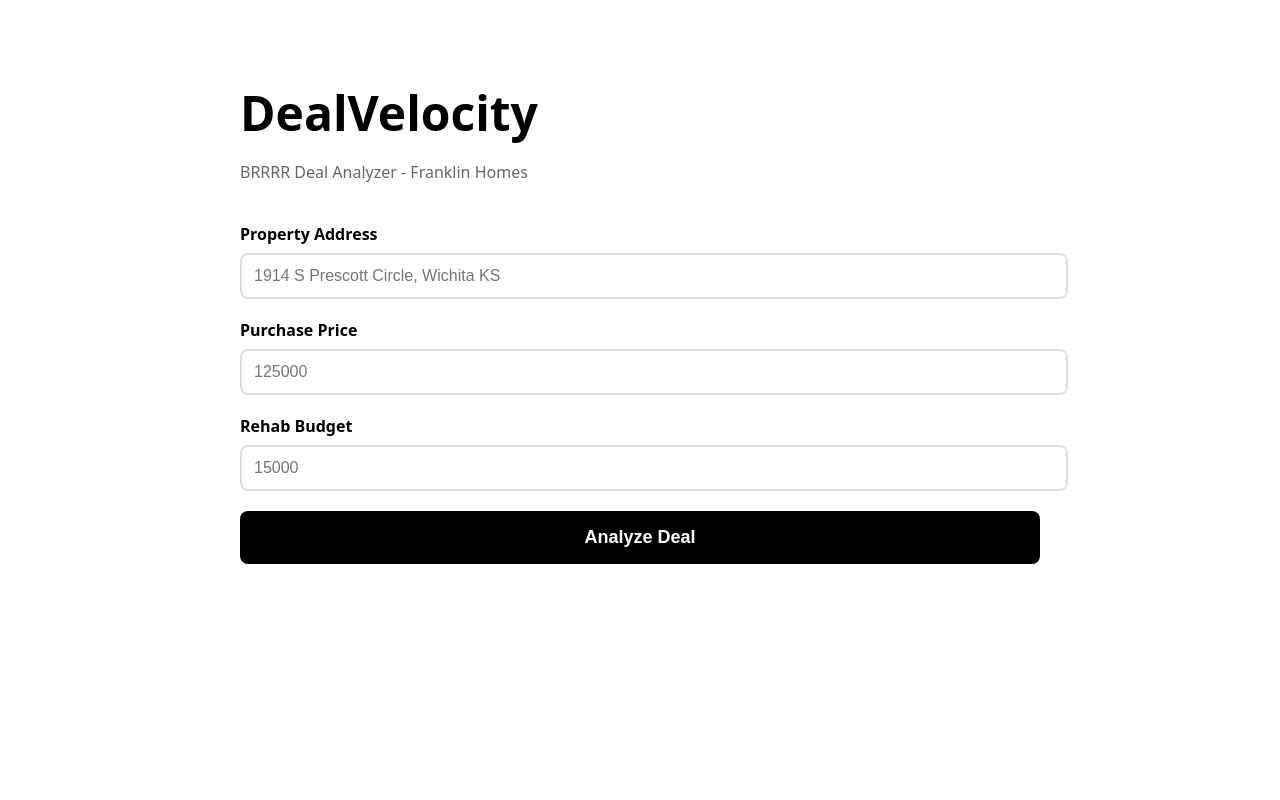
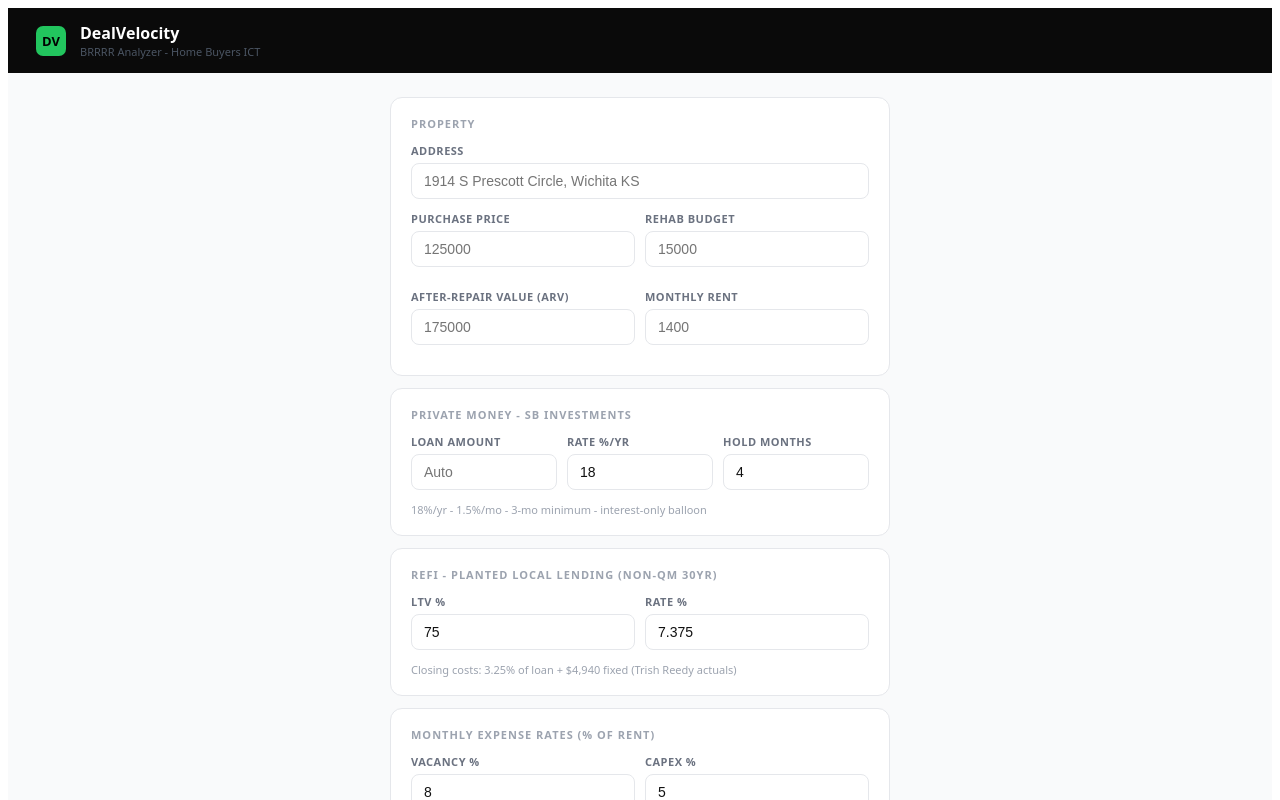
Before and after one commit to franklinhomesict/dealvelocity, a Next.js app: page / in a window 1280 px wide. Shown: the top 800 px of the page. Built offline with nearby package versions, Linux system fonts and the light colour scheme.

Commit message:
Full BRRRR analyzer: ARV, private money cost, real closing costs, cash flow breakdown

```diff
--- a/pages/index.js
+++ b/pages/index.js
@@ -1,130 +1,175 @@
 import { useState } from 'react';
+
+const fmt = (n) => '$' + Math.round(n).toLocaleString();
+const pct = (n) => (n * 100).toFixed(1) + '%';
 
 export default function Home() {
   const [address, setAddress] = useState('');
   const [purchasePrice, setPurchasePrice] = useState('');
   const [rehabBudget, setRehabBudget] = useState('');
+  const [arv, setArv] = useState('');
+  const [monthlyRent, setMonthlyRent] = useState('');
+  const [privateLoanAmt, setPrivateLoanAmt] = useState('');
+  const [holdingMonths, setHoldingMonths] = useState('4');
+  const [privateRate, setPrivateRate] = useState('18');
+  const [refiLtv, setRefiLtv] = useState('75');
+  const [refiRate, setRefiRate] = useState('7.375');
+  const [vacancyPct, setVacancyPct] = useState('8');
+  const [capexPct, setCapexPct] = useState('5');
+  const [pmPct, setPmPct] = useState('8');
+  const [maintenancePct, setMaintenancePct] = useState('5');
   const [results, setResults] = useState(null);
 
   const calculate = () => {
     const purchase = parseFloat(purchasePrice) || 0;
     const rehab = parseFloat(rehabBudget) || 0;
-
-    // Purchase closing costs (from your ALTA statements)
-    const recordingFees = 400;
-    const titleClosing = 340;
-    const titleLenderPolicy = 266;
-    const titleOwnerPolicy = 858;
-    const purchaseClosingCosts = recordingFees + titleClosing + titleLenderPolicy + titleOwnerPolicy;
-
-    // Total all-in
-    const totalAllIn = purchase + rehab + purchaseClosingCosts;
-
-    // Refi (75% LTV of ARV - assuming ARV = all-in for now)
-    const refiLoanAmount = totalAllIn * 0.75;
-    const refiRate = 0.07375;
-    const refiClosingCosts = refiLoanAmount * 0.06; // ~6% total closing
-
-    // Cash left in deal
+    const arvVal = parseFloat(arv) || 0;
+    const rent = parseFloat(monthlyRent) || 0;
+    const months = Math.max(parseFloat(holdingMonths) || 4, 3);
+    const privRate = parseFloat(privateRate) / 100;
+    const ltvDec = parseFloat(refiLtv) / 100;
+    const rateDec = parseFloat(refiRate) / 100;
+    const purchaseClosingCosts = 1864;
+    const privateLoan = parseFloat(privateLoanAmt) || (purchase + rehab);
+    const holdingCost = privateLoan * (privRate / 12) * months;
+    const totalAllIn = purchase + rehab + purchaseClosingCosts + holdingCost;
+    const refiLoanAmount = arvVal * ltvDec;
+    const refiClosingCosts = (refiLoanAmount * 0.0325) + 4940;
     const cashLeftIn = totalAllIn - refiLoanAmount + refiClosingCosts;
-
-    // Monthly payment (P&I + taxes + insurance)
-    const monthlyPI = (refiLoanAmount * (refiRate / 12) * Math.pow(1 + refiRate / 12, 360)) / (Math.pow(1 + refiRate / 12, 360) - 1);
-    const monthlyTaxes = (totalAllIn * 0.011) / 12; // 1.1% annual property tax
-    const monthlyInsurance = totalAllIn * 0.0079 / 12; // 0.79% annual
-    const monthlyPITI = monthlyPI + monthlyTaxes + monthlyInsurance;
-
-    setResults({
-      totalAllIn,
-      refiLoanAmount,
-      cashLeftIn,
-      monthlyPITI,
-      refiRate: (refiRate * 100).toFixed(2)
-    });
+    const monthlyRate = rateDec / 12;
+    const monthlyPI = refiLoanAmount > 0 ? (refiLoanAmount * monthlyRate * Math.pow(1 + monthlyRate, 360)) / (Math.pow(1 + monthlyRate, 360) - 1) : 0;
+    const monthlyTaxes = (arvVal * 0.010) / 12;
+    const monthlyIns = (arvVal * 0.0062) / 12;
+    const monthlyPITI = monthlyPI + monthlyTaxes + monthlyIns;
+    const vacancyAmt = rent * (parseFloat(vacancyPct) / 100);
+    const capexAmt = rent * (parseFloat(capexPct) / 100);
+    const pmAmt = rent * (parseFloat(pmPct) / 100);
+    const maintAmt = rent * (parseFloat(maintenancePct) / 100);
+    const totalExp = monthlyPITI + vacancyAmt + capexAmt + pmAmt + maintAmt;
+    const netCashFlow = rent - totalExp;
+    const annualCF = netCashFlow * 12;
+    const cocReturn = cashLeftIn > 0 ? annualCF / cashLeftIn : null;
+    const grossYield = arvVal > 0 ? (rent * 12) / arvVal : 0;
+    const equityCap = arvVal - totalAllIn;
+    const spreadPct = arvVal > 0 ? equityCap / arvVal : 0;
+    let rating = 'Pass'; let ratingColor = '#6b7280';
+    if (cashLeftIn <= 0 && netCashFlow >= 150) { rating = 'Grand Slam'; ratingColor = '#7c3aed'; }
+    else if (netCashFlow >= 200 && cashLeftIn <= totalAllIn * 0.15) { rating = 'Banger'; ratingColor = '#16a34a'; }
+    else if (netCashFlow >= 150) { rating = 'Strong'; ratingColor = '#2563eb'; }
+    else if (netCashFlow >= 50) { rating = 'Marginal'; ratingColor = '#d97706'; }
+    else { rating = 'Pass'; ratingColor = '#ef4444'; }
+    setResults({ purchase, rehab, purchaseClosingCosts, holdingCost, privateLoan, totalAllIn, refiLoanAmount, refiClosingCosts, cashLeftIn, monthlyPI, monthlyTaxes, monthlyIns, monthlyPITI, vacancyAmt, capexAmt, pmAmt, maintAmt, totalExp, netCashFlow, annualCF, cocReturn, grossYield, equityCap, spreadPct, rating, ratingColor, rent });
   };
 
+  const inp = { width: '100%', padding: '9px 12px', fontSize: 14, border: '1.5px solid #e5e7eb', borderRadius: 8, background: '#fff', color: '#111', outline: 'none', boxSizing: 'border-box' };
+  const lbl = { display: 'block', marginBottom: 5, fontWeight: 600, fontSize: 11, color: '#6b7280', textTransform: 'uppercase', letterSpacing: 0.5 };
+  const fw = { marginBottom: 12 };
+  const card = { background: '#fff', border: '1px solid #e5e7eb', borderRadius: 12, padding: '18px 20px', marginBottom: 12 };
+  const sec = { fontWeight: 700, fontSize: 11, color: '#9ca3af', marginBottom: 12, textTransform: 'uppercase', letterSpacing: 1 };
+  const mLbl = { fontSize: 11, color: '#6b7280', marginBottom: 2, textTransform: 'uppercase', letterSpacing: 0.3 };
+  const mVal = { fontSize: 17, fontWeight: 700, color: '#111' };
+  const Row = ({ label, amount, positive, bold }) => (
+    <div style={{ display: 'flex', justifyContent: 'space-between', fontSize: bold ? 14 : 13, fontWeight: bold ? 800 : 400, padding: '3px 0' }}>
+      <span style={{ color: '#374151' }}>{label}</span>
+      <span style={{ color: positive ? '#16a34a' : '#ef4444', fontWeight: bold ? 800 : 600 }}>{positive ? '+' : '-'}{fmt(Math.abs(amount))}</span>
+    </div>
+  );
+
   return (
-    <div style={{ maxWidth: 800, margin: '0 auto', padding: 40, fontFamily: 'system-ui' }}>
-      <h1 style={{ fontSize: 48, fontWeight: 800, marginBottom: 8 }}>DealVelocity</h1>
-      <p style={{ color: '#666', marginBottom: 40 }}>BRRRR Deal Analyzer - Franklin Homes</p>
-
-      <div style={{ marginBottom: 20 }}>
-        <label style={{ display: 'block', marginBottom: 8, fontWeight: 600 }}>Property Address</label>
-        <input
-          type="text"
-          value={address}
-          onChange={(e) => setAddress(e.target.value)}
-          placeholder="1914 S Prescott Circle, Wichita KS"
-          style={{ width: '100%', padding: 12, fontSize: 16, border: '2px solid #ddd', borderRadius: 8 }}
-        />
+    <div style={{ background: '#f9fafb', minHeight: '100vh', fontFamily: 'system-ui, sans-serif' }}>
+      <div style={{ background: '#0a0a0a', padding: '14px 28px', display: 'flex', alignItems: 'center', gap: 14 }}>
+        <div style={{ background: '#22c55e', width: 30, height: 30, borderRadius: 7, display: 'flex', alignItems: 'center', justifyContent: 'center', fontWeight: 900, fontSize: 13, color: '#000' }}>DV</div>
+        <div>
+          <div style={{ color: '#fff', fontWeight: 800, fontSize: 16 }}>DealVelocity</div>
+          <div style={{ color: '#4b5563', fontSize: 11 }}>BRRRR Analyzer - Home Buyers ICT</div>
+        </div>
       </div>
-
-      <div style={{ marginBottom: 20 }}>
-        <label style={{ display: 'block', marginBottom: 8, fontWeight: 600 }}>Purchase Price</label>
-        <input
-          type="number"
-          value={purchasePrice}
-          onChange={(e) => setPurchasePrice(e.target.value)}
-          placeholder="125000"
-          style={{ width: '100%', padding: 12, fontSize: 16, border: '2px solid #ddd', borderRadius: 8 }}
-        />
-      </div>
-
-      <div style={{ marginBottom: 20 }}>
-        <label style={{ display: 'block', marginBottom: 8, fontWeight: 600 }}>Rehab Budget</label>
-        <input
-          type="number"
-          value={rehabBudget}
-          onChange={(e) => setRehabBudget(e.target.value)}
-          placeholder="15000"
-          style={{ width: '100%', padding: 12, fontSize: 16, border: '2px solid #ddd', borderRadius: 8 }}
-        />
-      </div>
-
-      <button
-        onClick={calculate}
-        style={{
-          width: '100%',
-          padding: 16,
-          fontSize: 18,
-          fontWeight: 700,
-          background: '#000',
-          color: '#fff',
-          border: 'none',
-          borderRadius: 8,
-          cursor: 'pointer',
-          marginBottom: 40
-        }}
-      >
-        Analyze Deal
-      </button>
-
-      {results && (
-        <div style={{ background: '#f5f5f5', padding: 30, borderRadius: 12 }}>
-          <h2 style={{ fontSize: 24, fontWeight: 700, marginBottom: 20 }}>Deal Summary</h2>
-          <div style={{ display: 'grid', gap: 16 }}>
-            <div>
-              <div style={{ fontSize: 14, color: '#666' }}>Total All-In</div>
-              <div style={{ fontSize: 28, fontWeight: 700 }}>${results.totalAllIn.toLocaleString()}</div>
-            </div>
-            <div>
-              <div style={{ fontSize: 14, color: '#666' }}>Refi Loan Amount (75% LTV)</div>
-              <div style={{ fontSize: 28, fontWeight: 700 }}>${results.refiLoanAmount.toLocaleString()}</div>
-            </div>
-            <div>
-              <div style={{ fontSize: 14, color: '#666' }}>Cash Left in Deal</div>
-              <div style={{ fontSize: 28, fontWeight: 700, color: results.cashLeftIn < 0 ? '#16a34a' : '#000' }}>
-                ${Math.abs(results.cashLeftIn).toLocaleString()}
-                {results.cashLeftIn < 0 && ' (cash out)'}
+      <div style={{ maxWidth: 1000, margin: '0 auto', padding: '24px 20px' }}>
+        <div style={{ display: 'grid', gridTemplateColumns: results ? '400px 1fr' : '500px', gap: 24, justifyContent: 'center' }}>
+          <div>
+            <div style={card}>
+              <div style={sec}>Property</div>
+              <div style={fw}><label style={lbl}>Address</label><input style={inp} value={address} onChange={e => setAddress(e.target.value)} placeholder="1914 S Prescott Circle, Wichita KS" /></div>
+              <div style={{ display: 'grid', gridTemplateColumns: '1fr 1fr', gap: 10 }}>
+                {[['Purchase Price', purchasePrice, setPurchasePrice, '125000'], ['Rehab Budget', rehabBudget, setRehabBudget, '15000'], ['After-Repair Value (ARV)', arv, setArv, '175000'], ['Monthly Rent', monthlyRent, setMonthlyRent, '1400']].map(([l, v, s, ph]) => (
+                  <div key={l} style={fw}><label style={lbl}>{l}</label><input style={inp} type="number" value={v} onChange={e => s(e.target.value)} placeholder={ph} /></div>
+                ))}
               </div>
             </div>
+            <div style={card}>
+              <div style={sec}>Private Money - SB Investments</div>
+              <div style={{ display: 'grid', gridTemplateColumns: '1fr 1fr 1fr', gap: 10 }}>
+                <div style={fw}><label style={lbl}>Loan Amount</label><input style={inp} type="number" value={privateLoanAmt} onChange={e => setPrivateLoanAmt(e.target.value)} placeholder="Auto" /></div>
+                <div style={fw}><label style={lbl}>Rate %/yr</label><input style={inp} type="number" value={privateRate} onChange={e => setPrivateRate(e.target.value)} /></div>
+                <div style={fw}><label style={lbl}>Hold Months</label><input style={inp} type="number" value={holdingMonths} onChange={e => setHoldingMonths(e.target.value)} /></div>
+              </div>
+              <div style={{ fontSize: 11, color: '#9ca3af' }}>18%/yr - 1.5%/mo - 3-mo minimum - interest-only balloon</div>
+            </div>
+            <div style={card}>
+              <div style={sec}>Refi - Planted Local Lending (NON-QM 30yr)</div>
+              <div style={{ display: 'grid', gridTemplateColumns: '1fr 1fr', gap: 10 }}>
+                <div style={fw}><label style={lbl}>LTV %</label><input style={inp} type="number" value={refiLtv} onChange={e => setRefiLtv(e.target.value)} /></div>
+                <div style={fw}><label style={lbl}>Rate %</label><input style={inp} type="number" value={refiRate} onChange={e => setRefiRate(e.target.value)} /></div>
+              </div>
+              <div style={{ fontSize: 11, color: '#9ca3af' }}>Closing costs: 3.25% of loan + $4,940 fixed (Trish Reedy actuals)</div>
+            </div>
+            <div style={card}>
+              <div style={sec}>Monthly Expense Rates (% of Rent)</div>
+              <div style={{ display: 'grid', gridTemplateColumns: '1fr 1fr', gap: 10 }}>
+                {[['Vacancy %', vacancyPct, setVacancyPct], ['CapEx %', capexPct, setCapexPct], ['Prop Mgmt %', pmPct, setPmPct], ['Maintenance %', maintenancePct, setMaintenancePct]].map(([l, v, s]) => (
+                  <div key={l} style={fw}><label style={lbl}>{l}</label><input style={inp} type="number" value={v} onChange={e => s(e.target.value)} /></div>
+                ))}
+              </div>
+            </div>
+            <button onClick={calculate} style={{ width: '100%', padding: '13px 0', fontSize: 15, fontWeight: 700, background: '#0a0a0a', color: '#fff', border: 'none', borderRadius: 10, cursor: 'pointer' }}>Analyze Deal</button>
+          </div>
+          {results && (
             <div>
-              <div style={{ fontSize: 14, color: '#666' }}>Monthly PITI @ {results.refiRate}%</div>
-              <div style={{ fontSize: 28, fontWeight: 700 }}>${results.monthlyPITI.toLocaleString()}</div>
+              <div style={{ background: results.ratingColor, borderRadius: 12, padding: '16px 22px', marginBottom: 12, display: 'flex', justifyContent: 'space-between', alignItems: 'center' }}>
+                <div><div style={{ color: 'rgba(255,255,255,0.7)', fontSize: 10, fontWeight: 700, textTransform: 'uppercase', letterSpacing: 1 }}>Deal Rating</div><div style={{ color: '#fff', fontSize: 20, fontWeight: 800, marginTop: 2 }}>{results.rating}</div></div>
+                <div style={{ textAlign: 'right' }}><div style={{ color: 'rgba(255,255,255,0.7)', fontSize: 10, textTransform: 'uppercase' }}>Net Cash Flow</div><div style={{ color: '#fff', fontSize: 32, fontWeight: 800, marginTop: 2 }}>{results.netCashFlow >= 0 ? '+' : ''}{fmt(results.netCashFlow)}<span style={{ fontSize: 13, opacity: 0.75 }}>/mo</span></div></div>
+              </div>
+              <div style={card}>
+                <div style={sec}>BRRRR Summary</div>
+                <div style={{ display: 'grid', gridTemplateColumns: '1fr 1fr 1fr', gap: 14 }}>
+                  {[['Total All-In', fmt(results.totalAllIn), null], ['ARV', fmt(parseFloat(arv)||0), null], ['Equity Capture', fmt(results.equityCap), results.equityCap >= 0 ? '#16a34a' : '#ef4444'], ['Refi Loan', fmt(results.refiLoanAmount), null], ['Refi Closing', fmt(results.refiClosingCosts), null], ['Cash Left In', results.cashLeftIn < 0 ? fmt(Math.abs(results.cashLeftIn)) + ' OUT' : fmt(results.cashLeftIn), results.cashLeftIn < 0 ? '#16a34a' : '#111']].map(([l, v, c]) => (
+                    <div key={l}><div style={mLbl}>{l}</div><div style={{ ...mVal, fontSize: 15, color: c || '#111' }}>{v}</div></div>
+                  ))}
+                </div>
+              </div>
+              <div style={card}>
+                <div style={sec}>Returns</div>
+                <div style={{ display: 'grid', gridTemplateColumns: '1fr 1fr 1fr', gap: 14 }}>
+                  <div><div style={mLbl}>Cash-on-Cash</div><div style={{ ...mVal, color: '#2563eb' }}>{results.cocReturn !== null ? pct(results.cocReturn) : 'cash out'}</div></div>
+                  <div><div style={mLbl}>Gross Yield</div><div style={mVal}>{pct(results.grossYield)}</div></div>
+                  <div><div style={mLbl}>Annual Cash Flow</div><div style={{ ...mVal, color: results.annualCF >= 0 ? '#16a34a' : '#ef4444' }}>{fmt(results.annualCF)}</div></div>
+                </div>
+              </div>
+              <div style={card}>
+                <div style={sec}>Monthly Cash Flow</div>
+                <Row label="Gross Rent" amount={results.rent} positive={true} />
+                <div style={{ height: 1, background: '#f3f4f6', margin: '6px 0' }} />
+                <Row label={'P&I (' + refiRate + '%)'} amount={results.monthlyPI} positive={false} />
+                <Row label="Taxes (1.0% ARV/yr)" amount={results.monthlyTaxes} positive={false} />
+                <Row label="Insurance (0.62% ARV/yr)" amount={results.monthlyIns} positive={false} />
+                <Row label={'Vacancy (' + vacancyPct + '%)'} amount={results.vacancyAmt} positive={false} />
+                <Row label={'CapEx (' + capexPct + '%)'} amount={results.capexAmt} positive={false} />
+                <Row label={'Prop Mgmt (' + pmPct + '%)'} amount={results.pmAmt} positive={false} />
+                <Row label={'Maintenance (' + maintenancePct + '%)'} amount={results.maintAmt} positive={false} />
+                <div style={{ height: 1, background: '#e5e7eb', margin: '6px 0' }} />
+                <Row label="Net Cash Flow" amount={results.netCashFlow} positive={results.netCashFlow >= 0} bold={true} />
+              </div>
+              <div style={{ ...card, background: '#f9fafb' }}>
+                <div style={{ ...sec, color: '#9ca3af' }}>All-In Cost Breakdown</div>
+                {[['Purchase Price', results.purchase], ['Rehab Budget', results.rehab], ['Purchase Closing', results.purchaseClosingCosts], ['Private Money Interest (' + holdingMonths + 'mo)', results.holdingCost]].map(([l, v]) => (
+                  <div key={l} style={{ display: 'flex', justifyContent: 'space-between', fontSize: 12, color: '#6b7280', marginBottom: 5 }}><span>{l}</span><span style={{ fontWeight: 600 }}>{fmt(v)}</span></div>
+                ))}
+                <div style={{ display: 'flex', justifyContent: 'space-between', fontWeight: 800, fontSize: 13, color: '#111', borderTop: '1px solid #e5e7eb', marginTop: 6, paddingTop: 8 }}><span>Total All-In</span><span>{fmt(results.totalAllIn)}</span></div>
+              </div>
             </div>
-          </div>
+          )}
         </div>
-      )}
+      </div>
     </div>
   );
 }
```
